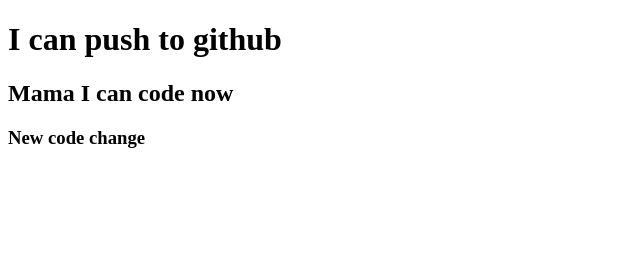
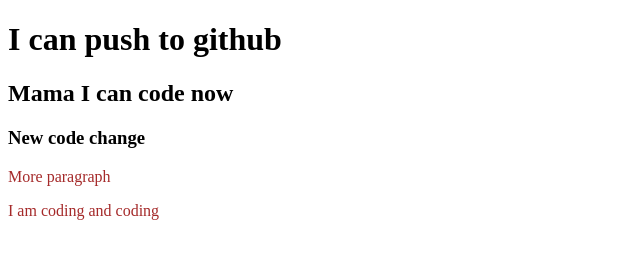
Before and after one commit to trapa45/my-second-repo, a plain HTML site: page index.html in a window 1280 px wide. Shown: the whole page, without its empty margins (0-640 px from the left). Drawn offline with Linux system fonts and the light colour scheme.

Commit message:
styles added

```diff
--- a/index.html
+++ b/index.html
@@ -5,11 +5,14 @@
     <meta http-equiv="X-UA-Compatible" content="IE=edge">
     <meta name="viewport" content="width=device-width, initial-scale=1.0">
     <title>My Second Github Repo</title>
+    <link rel="stylesheet" href="style.css">
 </head>
 <body>
     <h1>I can push to github</h1>
     <h2>Mama I can code now</h2>
     <h3>New code change</h3>
+    <p>More paragraph</p>
+    <p>I am coding and coding</p>
 
 </body>
 </html>
--- /dev/null
+++ b/style.css
@@ -0,0 +1,3 @@
+P{
+    color: brown;
+}
```
